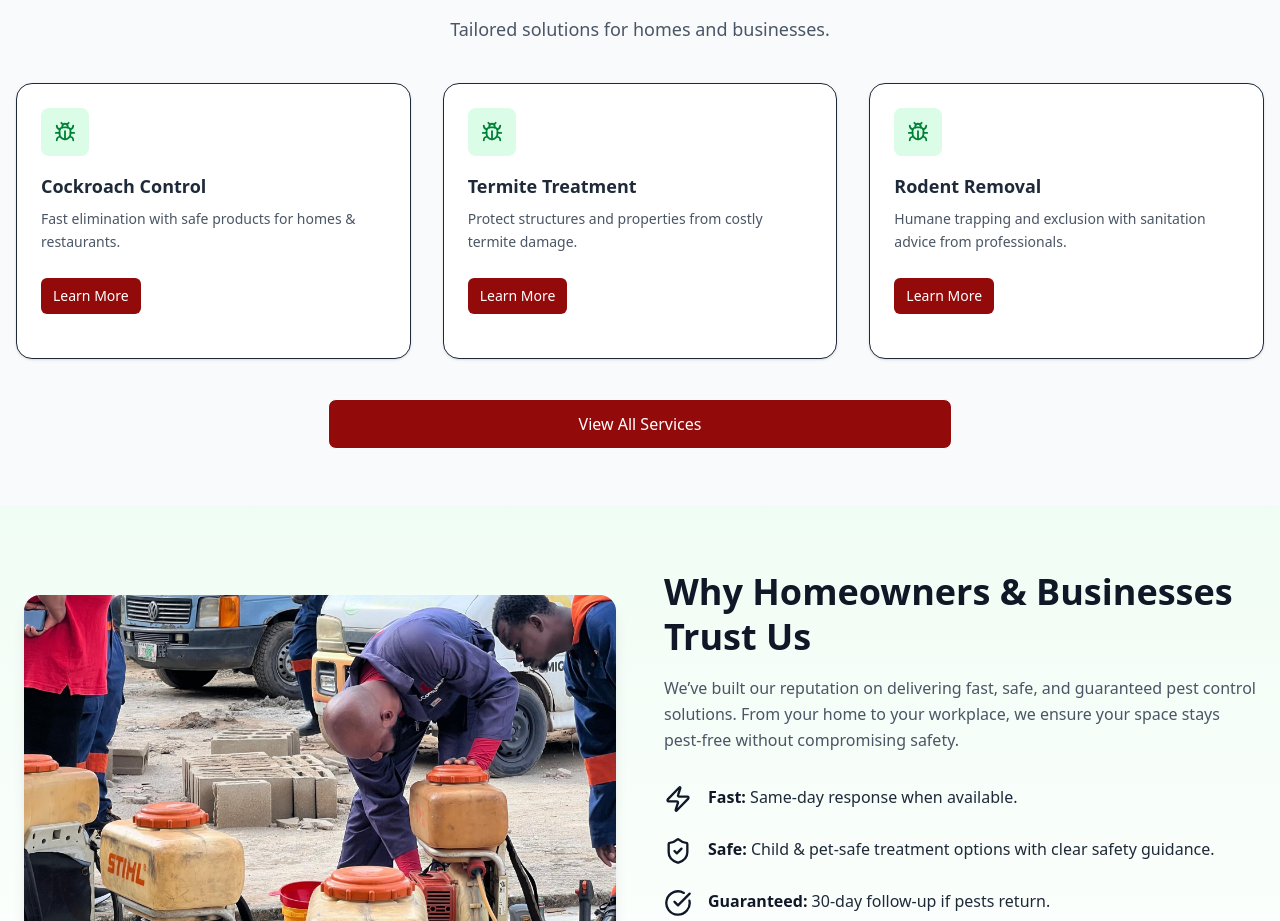
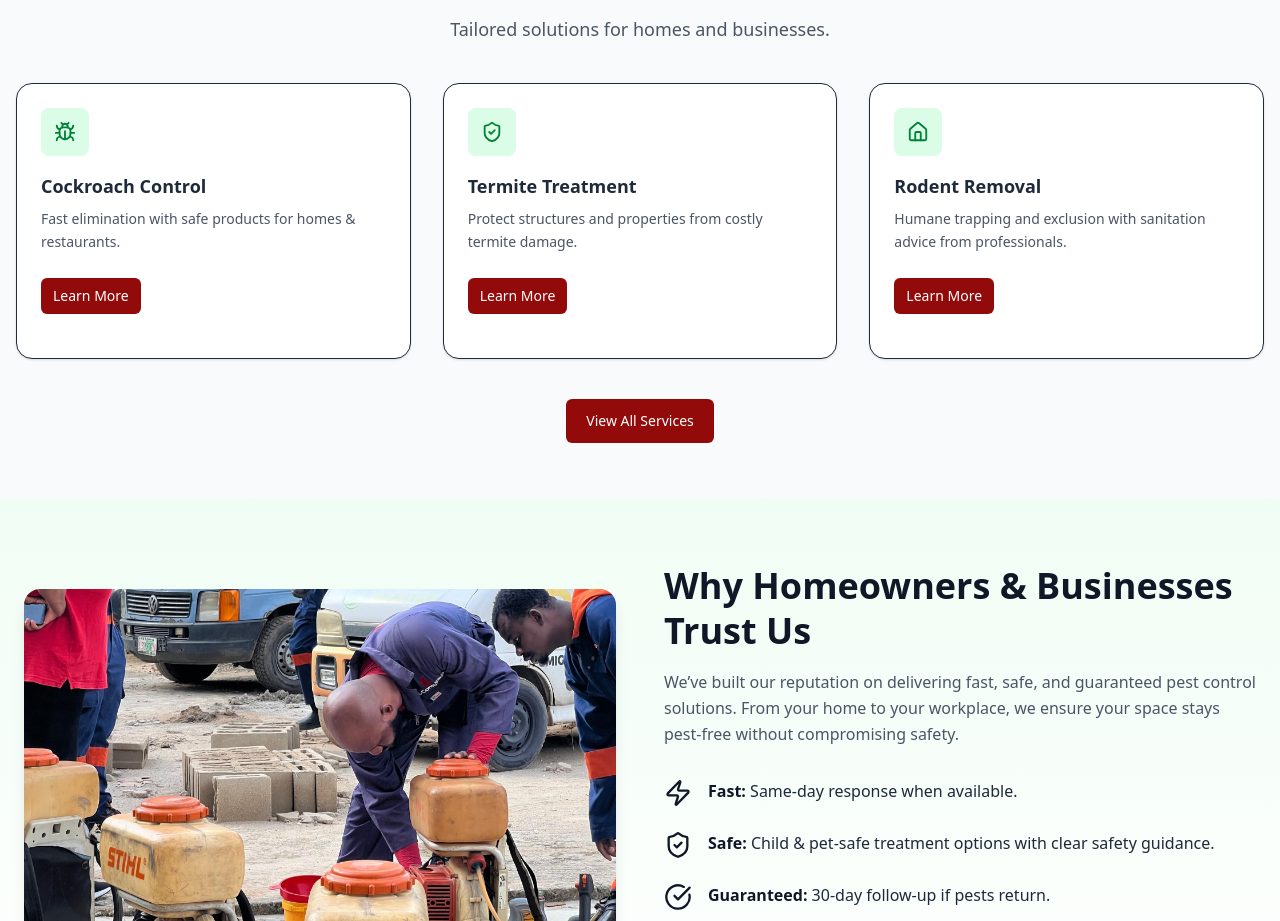
Before and after one commit to henrykay53/e-consultant-web, a React (Vite) app: page / in a window 1280 px wide. Shown: the part 1040-1961 px from the top of the page. Built offline with nearby package versions, Linux system fonts and the light colour scheme.

Commit message:
refac: service and blog page to include show more button that slices the service and blog list to 3 per page

```diff
--- a/src/assets/images/index.js
+++ b/src/assets/images/index.js
@@ -4,6 +4,8 @@ import ecoImg from "./eco.jpeg";
 import fumigateImg from "./fumigate.jpg";
 import contactImg from "./contact.svg";
 import professionalImg from "./professional.jpg";
+import checkListImg from "./checkList.jpg";
+import plantfumigationImg from "./plantfumigation.jpg";
 
 // export them as named exports
-export { contactImg, ecoImg, fumigateImg, termiteImg, professionalImg};
+export { contactImg, ecoImg, fumigateImg, termiteImg, professionalImg, checkListImg, plantfumigationImg };
--- a/src/component/pricing.jsx
+++ b/src/component/pricing.jsx
@@ -9,8 +9,6 @@ const Pricing = () => {
     },
     {
       name: "Standard",
-
-
       price: "₦100,000",
       description: "Ideal for family homes.",
       highlight: true,
--- a/src/component/quoteCalculator.jsx
+++ b/src/component/quoteCalculator.jsx
@@ -9,7 +9,7 @@ const QuoteCalculator = ()=> {
     let base = 8000
     if (property === 'house') base += 8000
     if (size === 'large') base += 15000
-    if (pest === 'termite') base += 15000
+    if (pest === 'termite') base += 1500
     return base
   }
 
--- a/src/component/service.jsx
+++ b/src/component/service.jsx
@@ -1,11 +1,12 @@
-import React from "react";
+import { useState } from "react";
 import { services } from "../data";
-import { motion } from "framer-motion";
+import { motion, AnimatePresence } from "framer-motion";
 import { useNavigate } from "react-router-dom";
 
 // Lucide icons
 import { Bug, ShieldCheck, Home, Trees, SprayCan, PawPrint } from "lucide-react";
 
+// Map of icon names to components
 const iconMap = {
   general: Bug,
   termite: ShieldCheck,
@@ -15,8 +16,21 @@ const iconMap = {
   petSafe: PawPrint,
 };
 
-const Services = () => {
-  const navigate = useNavigate(); // ✅ Now navigate works
+const cardVariants = {
+  hidden: { opacity: 0, y: 30 },
+  visible: {
+    opacity: 1,
+    y: 0,
+    transition: { type: "spring", stiffness: 70 },
+  },
+  exit: { opacity: 0, y: 30 },
+};
+
+export default function Services() {
+  const navigate = useNavigate();
+  const [showAll, setShowAll] = useState(false);
+
+  const displayedServices = showAll ? services : services.slice(0, 3);
 
   return (
     <section className="max-w-7xl mx-auto px-4 py-14">
@@ -32,26 +46,28 @@ const Services = () => {
 
       {/* Service Cards */}
       <motion.div
+        key={showAll} // force remount on toggle for stagger animation
         className="mt-10 grid grid-cols-1 sm:grid-cols-2 lg:grid-cols-3 gap-8"
         initial="hidden"
-        whileInView="visible"
-        viewport={{ once: true, amount: 0.2 }}
+        animate="visible"
         variants={{
           hidden: {},
           visible: { transition: { staggerChildren: 0.15 } },
         }}
       >
-        {services.map((s) => {
+        <AnimatePresence>
+          {displayedServices.map((s) => {
             const Icon = iconMap[s.icon] || Bug;
             return (
               <motion.article
                 key={s.id}
                 className="group border rounded-2xl p-6 shadow-sm bg-white hover:shadow-lg transition-all cursor-pointer"
-              onClick={() => navigate(`/services/${s.id}`)} // ✅ click navigates to details
-              variants={{
-                hidden: { opacity: 0, y: 30 },
-                visible: { opacity: 1, y: 0, transition: { type: "spring", stiffness: 70 } },
-              }}
+                onClick={() => navigate(`/services/${s.id}`)}
+                variants={cardVariants}
+                initial="hidden"
+                animate="visible"
+                exit="exit"
+                layout
               >
                 {/* Service Icon */}
                 <div className="w-12 h-12 bg-green-100 text-green-700 rounded-lg flex items-center justify-center mb-4 group-hover:bg-green-200 transition">
@@ -59,14 +75,16 @@ const Services = () => {
                 </div>
 
                 <h3 className="font-semibold text-lg text-gray-800">{s.title}</h3>
-              <p className="text-sm text-gray-600 mt-2 leading-relaxed">{s.short}</p>
+                <p className="text-sm text-gray-600 mt-2 leading-relaxed">
+                  {s.short}
+                </p>
 
-              <div className="mt-6 flex items-center justify-between">
-
-
-
+                <div className="mt-6">
                   <motion.button
-                  onClick={() => navigate(`/services/${s.id}`)}
+                    onClick={(e) => {
+                      e.stopPropagation();
+                      navigate(`/services/${s.id}`);
+                    }}
                     className="px-3 py-2 mb-5 rounded-md text-sm text-white bg-red-800 hover:bg-red-900 transition-colors"
                     whileHover={{ scale: 1.05 }}
                     whileTap={{ scale: 0.95 }}
@@ -77,21 +95,23 @@ const Services = () => {
               </motion.article>
             );
           })}
+        </AnimatePresence>
       </motion.div>
 
       {/* View All Button */}
+      {!showAll && (
         <div className="mt-10 text-center">
           <motion.button
-          onClick={() => navigate('/services')}
-          className="px-6 py-3 rounded-lg border bg-red-800 text-white w-[50%] mx-auto"
+            onClick={() => setShowAll(true)}
+            // className="px-6 py-3 rounded-lg border bg-red-800 text-white w-[50%] mx-auto"
+            className="px-5 py-3 rounded-md text-sm text-white bg-gray-800 hover:bg-gray-900 transition-colors"
             whileHover={{ scale: 1.05 }}
             whileTap={{ scale: 0.97 }}
           >
             View All Services
           </motion.button>
         </div>
+      )}
     </section>
   );
-};
-
-export default Services;
+}
--- a/src/data.js
+++ b/src/data.js
@@ -1,5 +1,5 @@
 
-import { termiteImg, ecoImg, fumigateImg } from "./assets/images/index"
+import { termiteImg, ecoImg, fumigateImg, checkListImg, plantfumigationImg } from "./assets/images/index"
 
 import slugify from "slugify";
 
@@ -9,30 +9,58 @@ import slugify from "slugify";
 export const services = [
   {
     id: "cockroach-control",
+    icon: "general", // Bug icon
     title: "Cockroach Control",
     short: "Fast elimination with safe products for homes & restaurants.",
     details:
       "Thorough inspection, targeted treatment, follow-up visit and prevention tips. Child & pet friendly options available.",
-
   },
   {
     id: "termite-treatment",
+    icon: "termite", // ShieldCheck icon
     title: "Termite Treatment",
     short: "Protect structures and properties from costly termite damage.",
     details:
       "Comprehensive termite inspection, soil treatment or baiting, and warranty options. We protect your investment.",
-
   },
   {
     id: "rodent-removal",
+    icon: "home", // Home icon
     title: "Rodent Removal",
     short:
       "Humane trapping and exclusion with sanitation advice from professionals.",
     details:
       "Removal, exclusion works, and sanitation guidance to stop re-infestation. Ideal for homes and businesses.",
-
+  },
+  {
+    id: "disinfestation",
+    icon: "disinfection", // SprayCan icon
+    title: "Disinfestation",
+    short:
+      "Elimination of unwanted pests from large spaces using specialized equipment.",
+    details:
+      "Advanced disinfection and pest eradication treatments for residential and commercial properties.",
+  },
+  {
+    id: "detailed-fumigation",
+    icon: "outdoor", // Trees icon
+    title: "Detailed Fumigation",
+    short:
+      "Intensive pest elimination covering all corners, indoors and outdoors.",
+    details:
+      "Full-site fumigation targeting all pests, with safety-focused protocols for people, pets, and plants.",
+  },
+  {
+    id: "cleaning",
+    icon: "petSafe", // PawPrint icon
+    title: "Cleaning",
+    short:
+      "Eco-friendly cleaning services to maintain hygiene and safety.",
+    details:
+      "Thorough cleaning solutions tailored for homes, offices, and pet-friendly environments.",
   },
 ];
+
 
 export const testimonials = [
   {
@@ -61,16 +89,20 @@ export const testimonials = [
   },
 ];
 
-// src/data/blogData.js
+
+
+
+
+
 // export const blogPosts = [
 //   {
-//     id: "5 Signs You Might Have a Termite Problem",
+//     id: slugify("5 Signs You Might Have a Termite Problem", { lower: true }),
 //     title: "5 Signs You Might Have a Termite Problem",
 //     date: "Aug 10, 2025",
 //     author: "Jane Doe",
 //     excerpt:
 //       "Termites can cause significant damage before you even realize they're there. Learn the early warning signs so you can act fast...",
-//     image: termiteImg, // imported earlier
+//     image: termiteImg,
 //     tags: ["Termites", "Home Safety", "Pest Control"],
 //     content: `
 // Termites are silent destroyers. Here are the top early warning signs you should know:
@@ -85,7 +117,7 @@ export const testimonials = [
 //     `,
 //   },
 //   {
-//     id: "Eco-Friendly Pest Control Solutions",
+//     id: slugify("Eco-Friendly Pest Control Solutions", { lower: true }),
 //     title: "Eco-Friendly Pest Control Solutions",
 //     date: "Jul 28, 2025",
 //     author: "John Smith",
@@ -108,7 +140,7 @@ export const testimonials = [
 //     `,
 //   },
 //   {
-//     id: "How Often Should You Fumigate Your Home?",
+//     id: slugify("How Often Should You Fumigate Your Home?", { lower: true }),
 //     title: "How Often Should You Fumigate Your Home?",
 //     date: "Jul 12, 2025",
 //     author: "Emily Turner",
@@ -129,8 +161,6 @@ export const testimonials = [
 // ];
 
 
-
-
 export const blogPosts = [
   {
     id: slugify("5 Signs You Might Have a Termite Problem", { lower: true }),
@@ -144,13 +174,10 @@ export const blogPosts = [
     content: `
 Termites are silent destroyers. Here are the top early warning signs you should know:
 
-1. Mud tubes—slender tunnels built against foundations or walls—indicate active subterranean colonies.
-2. Swarmers or discarded wings near windows or entryways signal nearby colonies preparing to infest.
-3. Frass (pellet-like droppings), often found near infested wood, is a telltale sign of drywood termites.
-4. Uneven or bubbling paint, hollow sounds from wood, and stuck windows/doors can result from hidden damage.
-5. Faint clicking or rustling inside walls may reveal termite movement or feeding activity.
+1. Mud tubes...
+5. Faint clicking...
 
-If you notice these signs, contact a licensed pest control professional immediately to prevent serious structural damage.
+If you notice these signs, contact a licensed pest control professional immediately...
     `,
   },
   {
@@ -163,17 +190,7 @@ If you notice these signs, contact a licensed pest control professional immediat
     image: ecoImg,
     tags: ["Eco-Friendly", "Green Living", "Sustainable"],
     content: `
-Eco-conscious pest control doesn’t mean compromising effectiveness. Explore these natural and sustainable methods:
-
-- Essential oils like eucalyptus, citronella, and peppermint can be mixed with water for homemade repellents.
-- Used coffee grounds deter ants and slugs in gardens and around entry points.
-- Biological controls—introducing predators such as ladybugs and mites—help manage pests naturally.
-- Kaolin spray forms a protective mineral film that boosts crop health and reduces pest damage.
-- Pheromones enable strategies like mass trapping, mating disruption, and attract-and-kill – targeting pests without broad chemicals.
-- Biosolarization (using solar heat with compost) effectively clears soil pests in organic gardens.
-- Sterile Insect Technique (SIT) helps suppress pest populations via sterile male releases—low-impact and effective.
-
-Together, these methods reduce chemical use while preserving ecosystem health.
+Eco-conscious pest control doesn’t mean compromising effectiveness...
     `,
   },
   {
@@ -186,13 +203,49 @@ Together, these methods reduce chemical use while preserving ecosystem health.
     image: fumigateImg,
     tags: ["Fumigation", "Home Maintenance", "Prevention"],
     content: `
-Determining the right frequency for fumigation depends on your home's risk profile:
+Determining the right frequency for fumigation depends on your home's risk profile...
+    `,
+  },
+  {
+    id: slugify("Steps to Prepare for Fumigation", { lower: true }),
+    title: "Steps to Prepare for Fumigation: Your Essential Pre-Treatment Checklist",
+    date: "Aug 13, 2025",
+    author: "Henry Kolawole",
+    excerpt:
+      "Fumigation works best when you're properly prepared. Use this checklist to ensure your home is ready for safe and effective treatment.",
+    image: checkListImg, // <-- Replace with your actual import or asset
+    tags: ["Fumigation", "Home Prep", "Checklist"],
+    content: `
+Preparing your home for fumigation is key for safety and effectiveness. Here’s your go-to checklist:
 
-- Many pest control services recommend **quarterly treatments** (every 3 months) to maintain effective protection.
-- In some cases, fumigation effects can last **up to four years**, though **termite inspections every 2–4 years** are wise.
-- Once infestations are resolved, **routine re-fumigation may not be necessary**; annual inspections are often sufficient.
+1. Remove or seal food, medication, and out-of-date perishables.
+2. Open all drawers, cabinets, and appliances to allow fumigant access.
+3. Cover or relocate live plants and sensitive electronics.
+4. Notify neighbors and plan safe re-entry post-treatment.
+5. Ventilate the area fully once clearance is confirmed.
 
-Consult a trusted pest control professional to develop a tailored inspection and treatment plan specific to your property.
+Following these steps ensures the fumigation team can do a thorough, efficient job — and helps keep your family safe.
+    `,
+  },
+  {
+    id: slugify("Biofumigation A Safer Alternative", { lower: true }),
+    title: "Biofumigation: A Safe, Green Alternative in Fumigation",
+    date: "Aug 13, 2025",
+    author: "Henry Kolawole",
+    excerpt:
+      "Explore biofumigation — an eco-friendly pest control method using plant materials that naturally release fumigating compounds.",
+    image: plantfumigationImg, // <-- Replace with your actual import or asset
+    tags: ["Biofumigation", "Sustainable", "Fumigation"],
+    content: `
+Biofumigation offers a more sustainable pest control option by using decomposing plants to release natural fumigants. Here’s how it works:
+
+- Plant Brassicaceae species (e.g., mustard, broccoli) high in glucosinolates.
+- Chop and incorporate them into soil, then seal under film to trap isothiocyanates.
+- After 3–4 weeks, remove the film; the soil is ready for planting within a day.
+- Benefits include lower toxicity, enhanced soil health, and minimal environmental impact.
+- Considerations: requires planning, crop rotation adjustment, and may vary in efficacy based on plant type and conditions.
+
+Biofumigation is ideal for gardeners and eco-minded homeowners looking for gentle yet effective pest suppression.
     `,
   },
 ];
```
Also changed, not shown: src/component/blog.jsx (+21 -2 lines), src/component/serviceDetails.jsx (+20 -11 lines), src/assets/images/checkList.jpg (added), src/assets/images/plantFumigation.jpg (added). Lines whose indentation alone changed are shown as unchanged.
